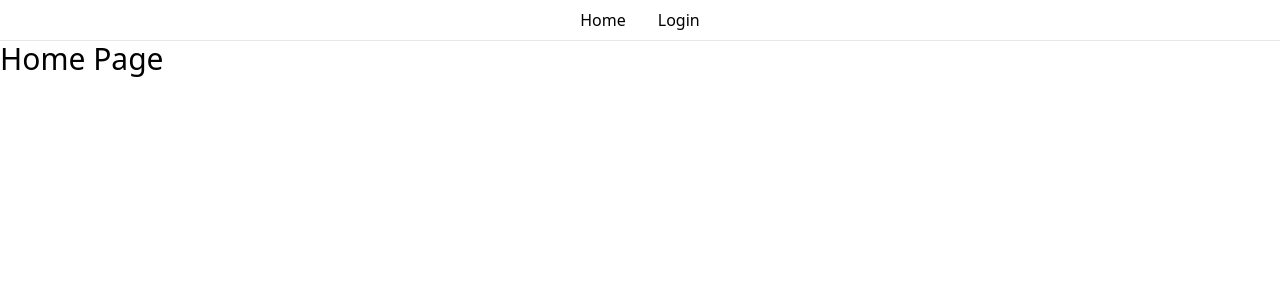
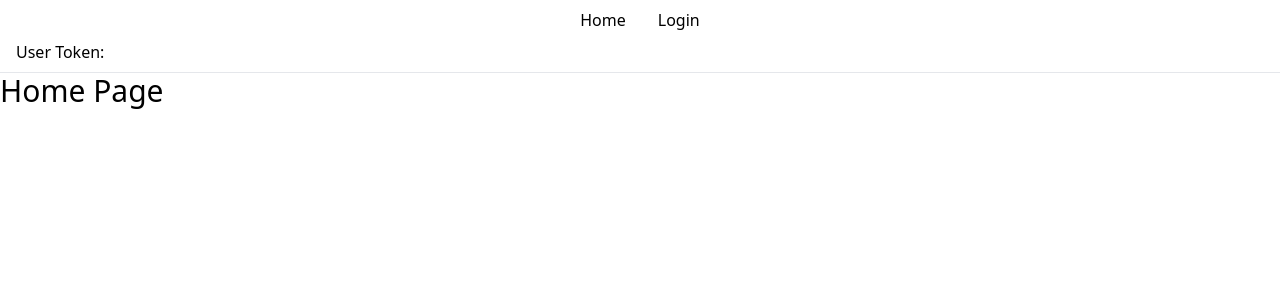
Before and after one commit to Olaleye-Blessing/secure_spa, a React (Vite) app in the folder frontend/: page / in a window 1280 px wide. Shown: the top 300 px of the page. Built offline with nearby package versions, Linux system fonts and the light colour scheme.

Commit message:
Display access token in the navbar

```diff
--- a/frontend/src/components/nav.jsx
+++ b/frontend/src/components/nav.jsx
@@ -1,6 +1,9 @@
 import { Link } from 'react-router-dom';
+import { useAuth } from '../hooks/useAuth';
 
 export default function Navbar() {
+	const accessToken = useAuth((state) => state.accessToken);
+
 	return (
 		<nav className='border-b'>
 			<ul className='flex items-center justify-center space-x-8 px-4 py-2'>
@@ -11,6 +14,7 @@ export default function Navbar() {
 					<Link to='/login'>Login</Link>
 				</li>
 			</ul>
+			<p className='px-4 pb-2 break-words'>User Token: {accessToken}</p>
 		</nav>
 	);
 }
```
